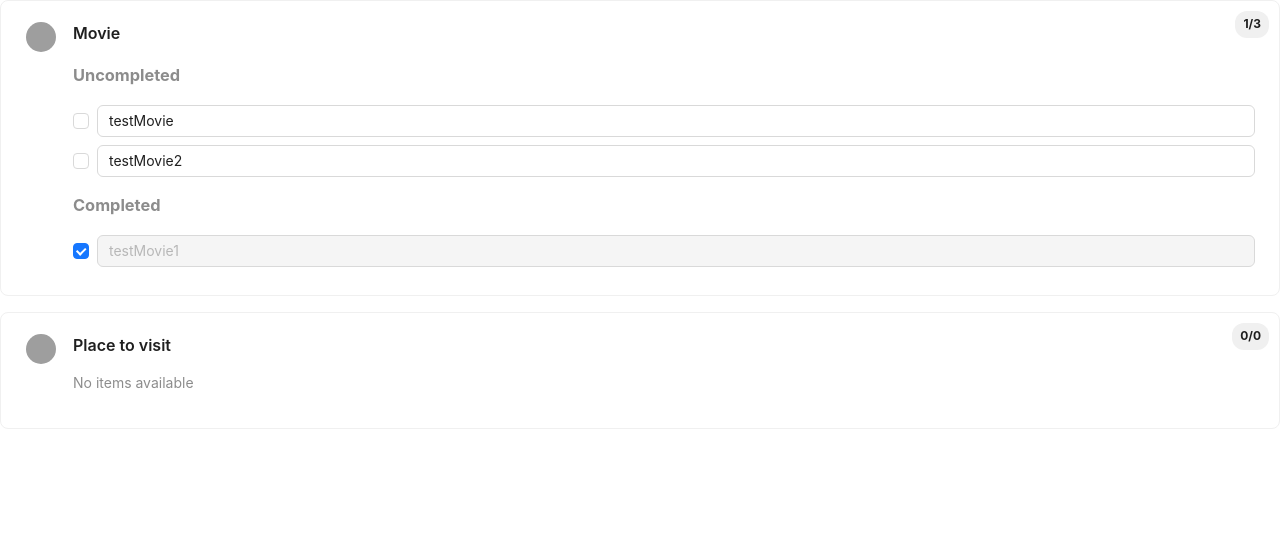
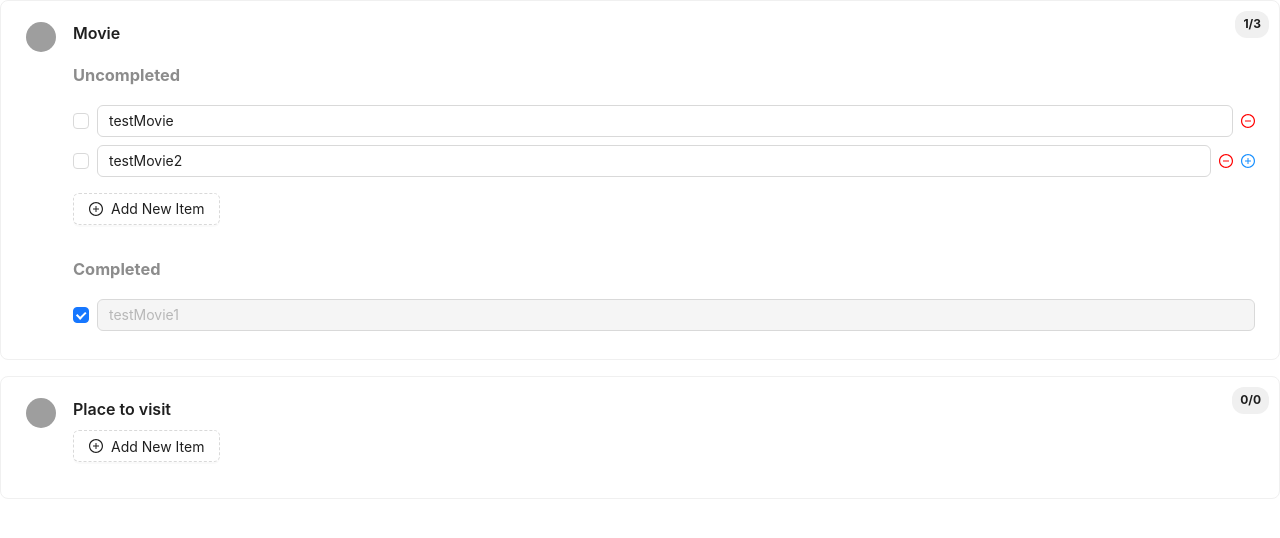
Before and after one commit to alancheriyan/bucketList, a React (Create React App) app in the folder bucketlist/: page / in a window 1280 px wide. Shown: the top 538 px of the page. Built offline with nearby package versions, Linux system fonts and the light colour scheme; grey boxes are pictures that could not be loaded.

Commit message:
Listview update

```diff
--- a/bucketlist/src/ListView.js
+++ b/bucketlist/src/ListView.js
@@ -1,4 +1,5 @@
-import { Avatar, Card, Input, Checkbox } from "antd";
+import { Avatar, Card, Input, Checkbox, Button } from "antd";
+import { PlusCircleOutlined, MinusCircleOutlined } from "@ant-design/icons";
 import React, { useState } from "react";
 
 export const ListView = ({ data }) => {
@@ -40,17 +41,67 @@ export const ListView = ({ data }) => {
     );
   };
 
+  // Add a new uncompleted item
+  const addNewUncompletedItem = (categoryId) => {
+    setCategories((prevCategories) =>
+      prevCategories.map((category) => {
+        if (category.id === categoryId) {
+          const newItem = {
+            id: `${Date.now()}`, // Use a unique ID
+            description: null,
+            isCompleted: false,
+          };
+          return {
+            ...category,
+            todoList: [...category.todoList, newItem],
+          };
+        }
+        return category;
+      })
+    );
+  };
+
+  // Remove an uncompleted item
+  const removeUncompletedItem = (categoryId, itemId) => {
+    setCategories((prevCategories) =>
+      prevCategories.map((category) => {
+        if (category.id === categoryId) {
+          return {
+            ...category,
+            todoList: category.todoList.filter((item) => item.id !== itemId),
+          };
+        }
+        return category;
+      })
+    );
+  };
+
   const contentBuilder = (category) => {
     const completedItems = category.todoList.filter((item) => item.isCompleted);
     const uncompletedItems = category.todoList.filter((item) => !item.isCompleted);
 
     return (
       <>
+        {/* Add button for uncompleted items */}
+        {uncompletedItems.length === 0 && completedItems.length === 0 && (
+          <Button
+            icon={<PlusCircleOutlined />}
+            type="dashed"
+            onClick={() => addNewUncompletedItem(category.id)}
+            style={{ marginBottom: "16px" }}
+          >
+            Add New Item
+          </Button>
+        )}
+
         {uncompletedItems.length > 0 && (
           <div>
             <h3>Uncompleted</h3>
-            {uncompletedItems.map((item) => (
-              <div key={item.id} style={{ display: "flex", alignItems: "center", marginBottom: "8px" }}>
+            {uncompletedItems.map((item, index) => (
+              <div
+                key={item.id}
+                style={{ display: "flex", alignItems: "center", marginBottom: "8px" }}
+              >
                 <Checkbox
                   checked={item.isCompleted}
                   onChange={() =>
@@ -59,20 +110,43 @@ export const ListView = ({ data }) => {
                 />
                 <Input
                   value={item.description}
+                  placeholder="New Item"
                   onChange={(e) =>
                     handleInputChange(category.id, item.id, e.target.value)
                   }
                   style={{ marginLeft: "8px", flex: 1 }}
                 />
+                <MinusCircleOutlined
+                  style={{ marginLeft: "8px", color: "red", cursor: "pointer" }}
+                  onClick={() => removeUncompletedItem(category.id, item.id)}
+                />
+                {index === uncompletedItems.length - 1 && (
+                  <PlusCircleOutlined
+                    style={{ marginLeft: "8px", color: "#1890ff", cursor: "pointer" }}
+                    onClick={() => addNewUncompletedItem(category.id)}
+                  />
+                )}
               </div>
             ))}
           </div>
         )}
+
         {completedItems.length > 0 && (
           <div style={{ marginTop: "16px" }}>
+            <Button
+              icon={<PlusCircleOutlined />}
+              type="dashed"
+              onClick={() => addNewUncompletedItem(category.id)}
+              style={{ marginBottom: "16px" }}
+            >
+              Add New Item
+            </Button>
             <h3>Completed</h3>
             {completedItems.map((item) => (
-              <div key={item.id} style={{ display: "flex", alignItems: "center", marginBottom: "8px" }}>
+              <div
+                key={item.id}
+                style={{ display: "flex", alignItems: "center", marginBottom: "8px" }}
+              >
                 <Checkbox
                   checked={item.isCompleted}
                   onChange={() =>
@@ -87,9 +161,6 @@ export const ListView = ({ data }) => {
               </div>
             ))}
           </div>
-        )}
-        {uncompletedItems.length === 0 && completedItems.length === 0 && (
-          <p>No items available</p>
         )}
       </>
     );
```
